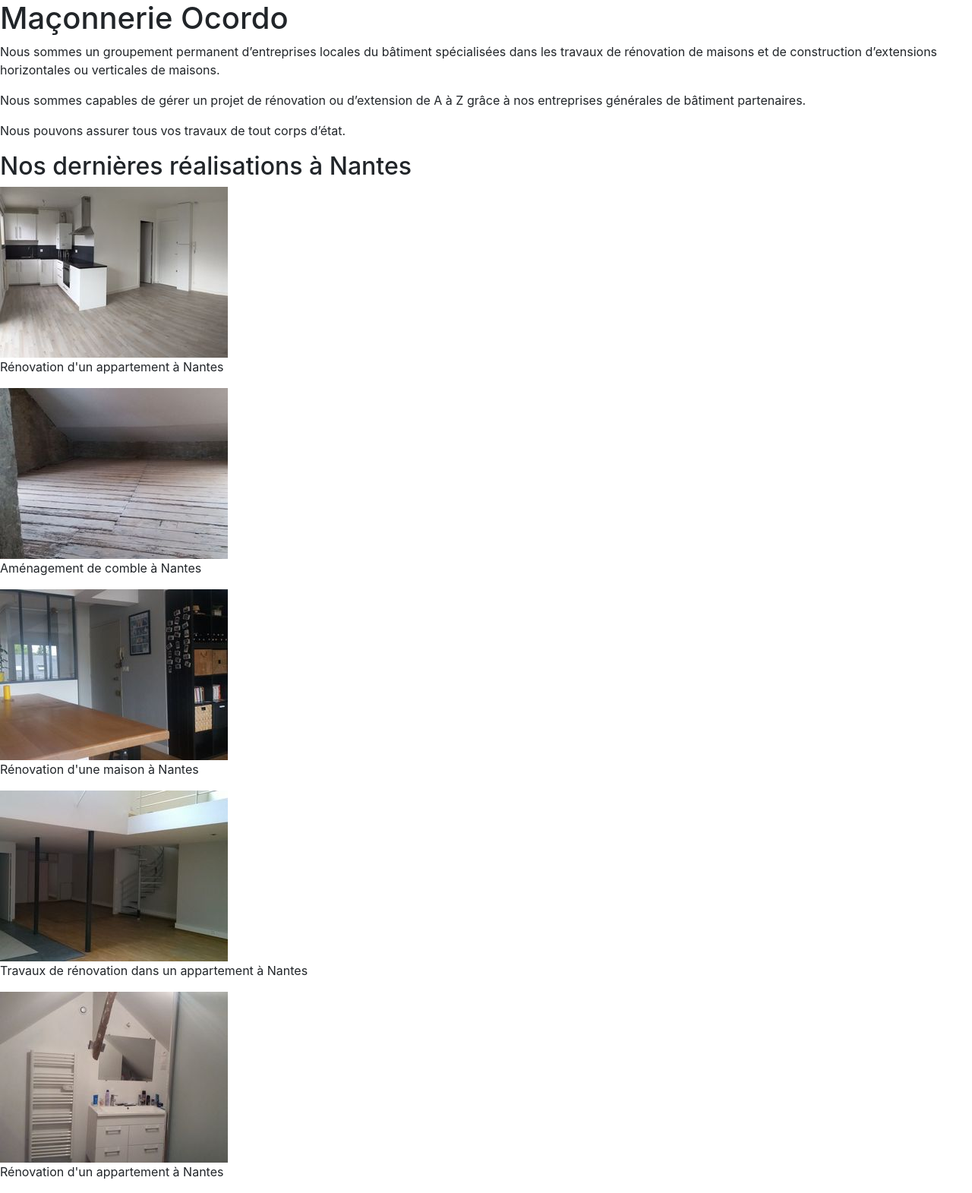
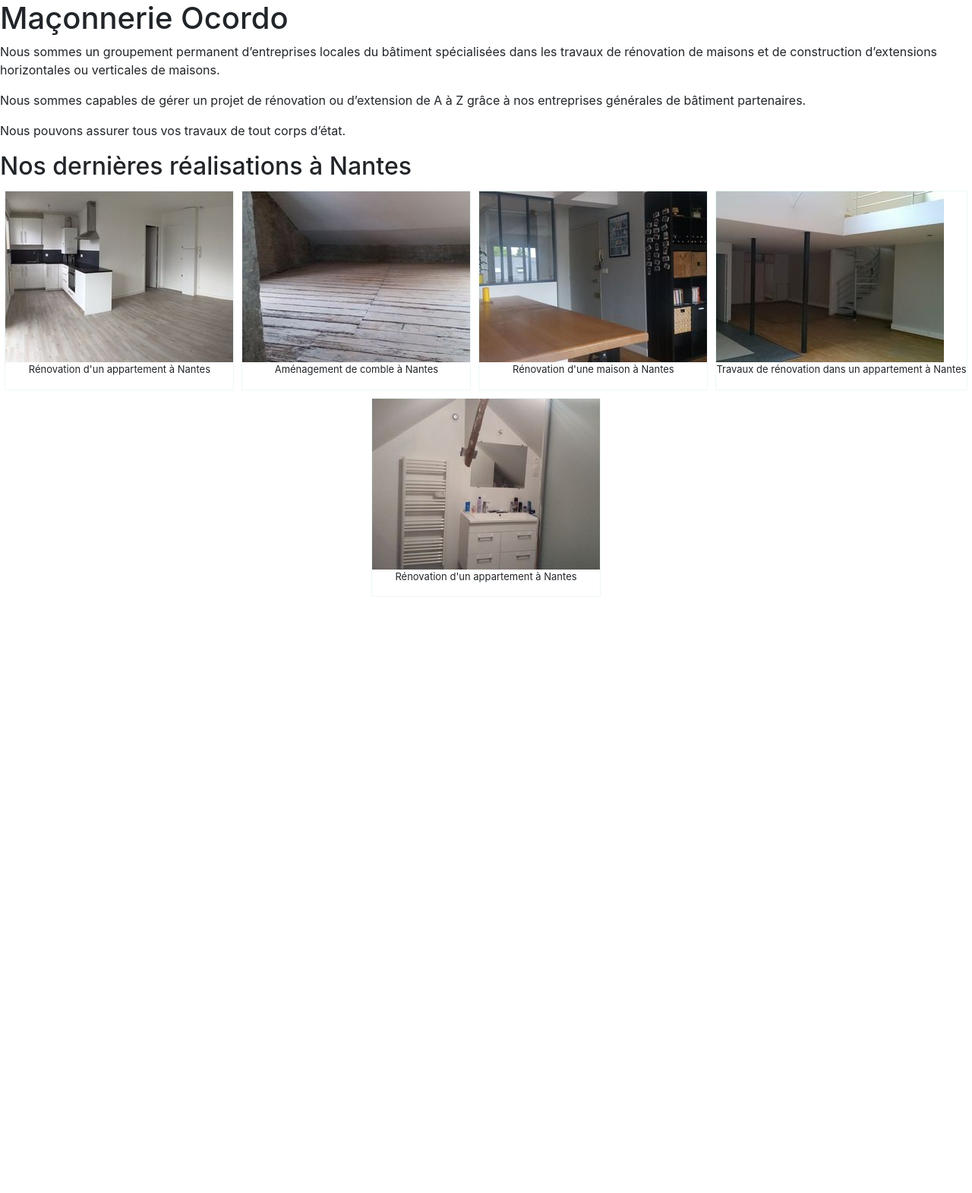
Before and after one commit to MathiasCabrol/Projet-PHP, a PHP site: page / in a window 1280 px wide. Shown: the part 56-1627 px from the top of the page at 76% size. After the commit the page ends 842 px from the top, so only its background shows below. Run offline with PHP 8.4, Linux system fonts and the light colour scheme.

Commit message:
style page1

```diff
--- a/assets/css/style.css
+++ b/assets/css/style.css
@@ -4,3 +4,25 @@ nav {
 nav li a, nav a {
     color: #ECF8F6;
 }
+
+.gallery_box_single {
+    display: flex;
+    flex-direction: row;
+    flex-wrap: wrap;
+    justify-content: center;
+}
+
+.img {
+    margin: 5px;
+    border: 1px solid #ECF8F6;
+    float: left;
+}
+
+.img:hover {
+    border: 1px solid #18534F;
+  }
+
+.caption-text {
+    text-align: center;
+    font-size: small;
+}
```
